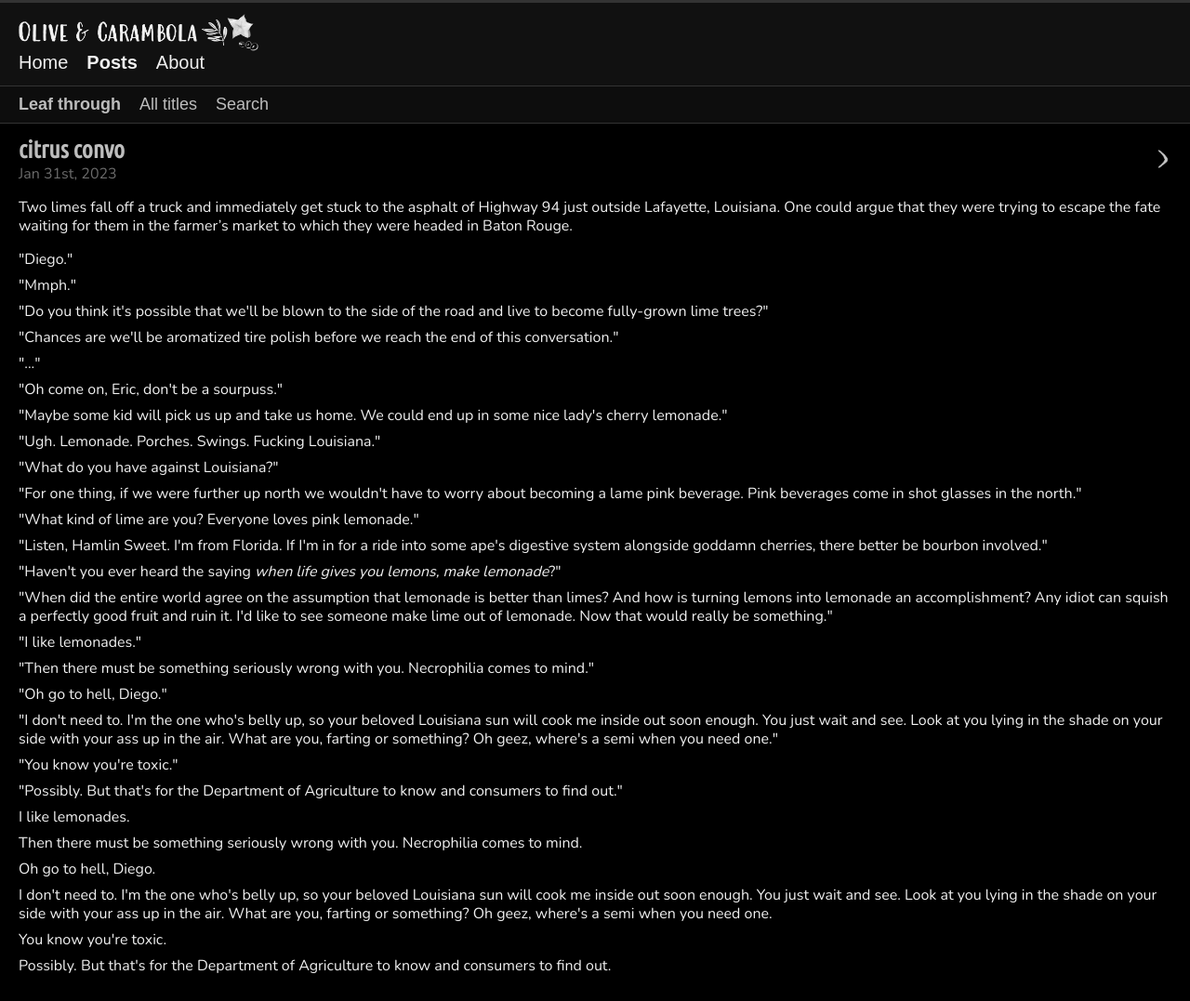
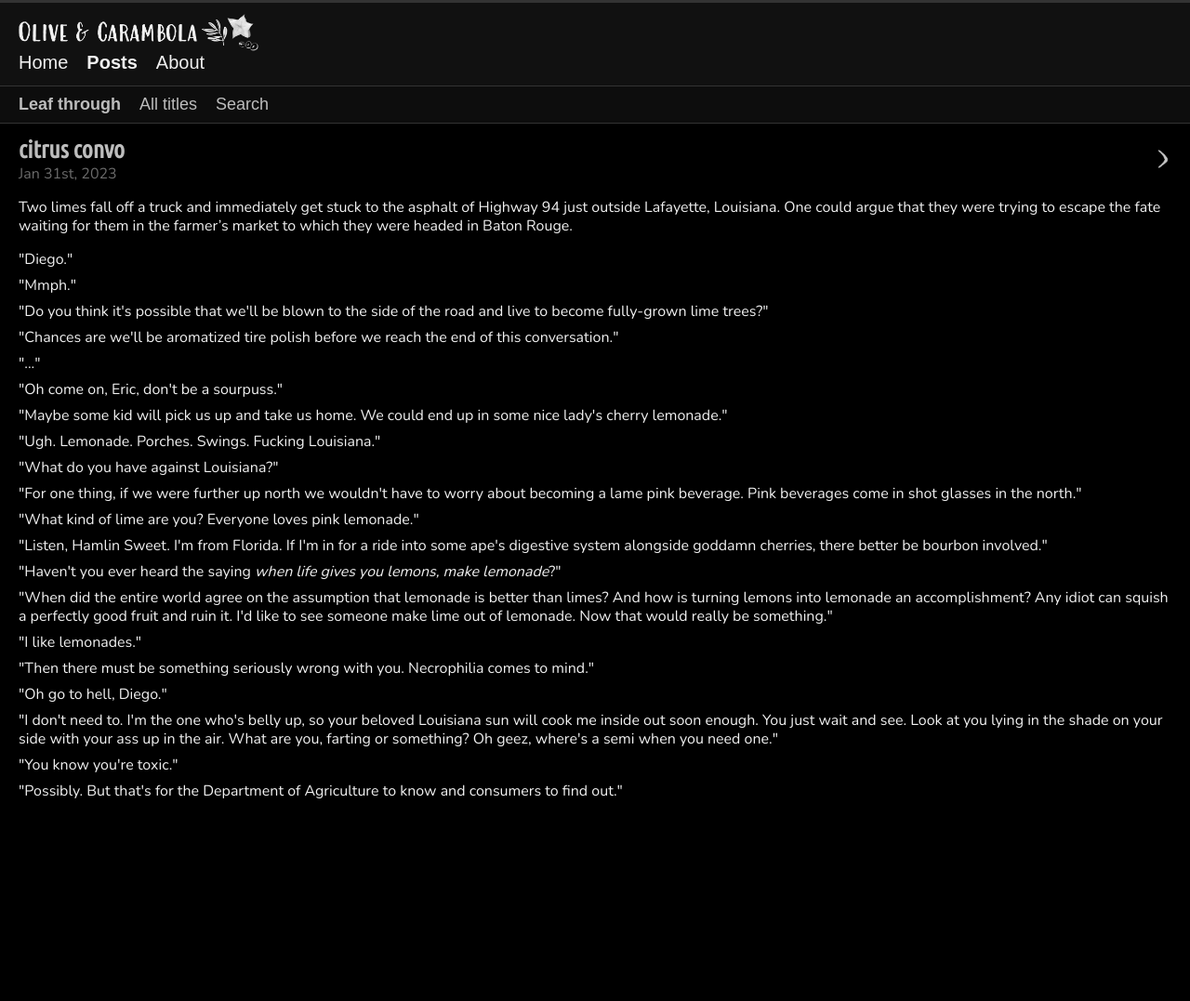
Before and after one commit to olivecarambola/logbook, a Jekyll site: the page built from _posts/2023-01-31-citrusconvo.md, in a window 1280 px wide. Shown: the whole page at 93% size. Built offline with Jekyll 4.4.1, drawn with Linux system fonts in a browser that asks for light colours; some web fonts are replaced; after the commit the page ends 900 px from its top, so only the background shows below that.

Commit message:
Update 2023-01-31-citrusconvo.md

```diff
--- a/_posts/2023-01-31-citrusconvo.md
+++ b/_posts/2023-01-31-citrusconvo.md
@@ -34,10 +34,3 @@ Two limes fall off a truck and immediately get stuck to the asphalt of Highway 9
 <p class="text-customspace">"I don't need to. I'm the one who's belly up, so your beloved Louisiana sun will cook me inside out soon enough. You just wait and see. Look at you lying in the shade on your side with your ass up in the air. What are you, farting or something? Oh geez, where's a semi when you need one."</p>
 <p class="text-customspace">"You know you're toxic."</p>
 <p class="text-customspace">"Possibly. But that's for the Department of Agriculture to know and consumers to find out."</p>
-
-<p class="text-customspace">I like lemonades.</p>
-<p class="text-customspace">Then there must be something seriously wrong with you. Necrophilia comes to mind.</p>
-<p class="text-customspace">Oh go to hell, Diego.</p>
-<p class="text-customspace">I don't need to. I'm the one who's belly up, so your beloved Louisiana sun will cook me inside out soon enough. You just wait and see. Look at you lying in the shade on your side with your ass up in the air. What are you, farting or something? Oh geez, where's a semi when you need one.</p>
-<p class="text-customspace">You know you're toxic.</p>
-<p class="text-customspace">Possibly. But that's for the Department of Agriculture to know and consumers to find out.</p>
```
